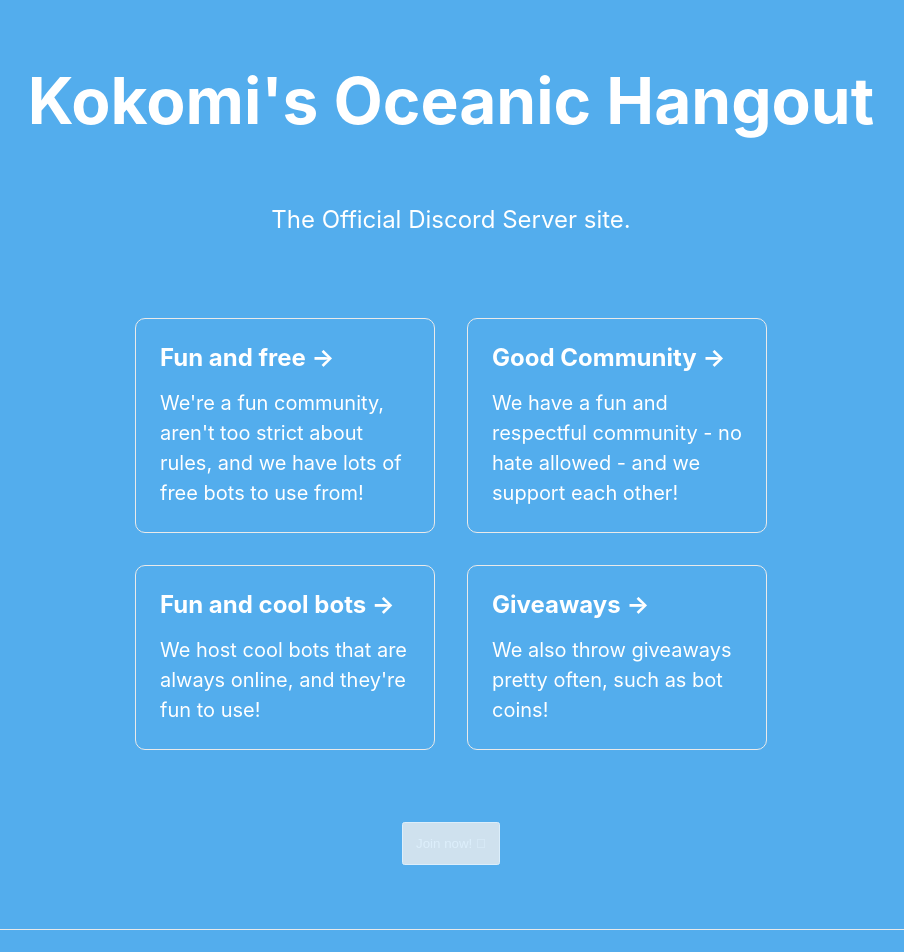
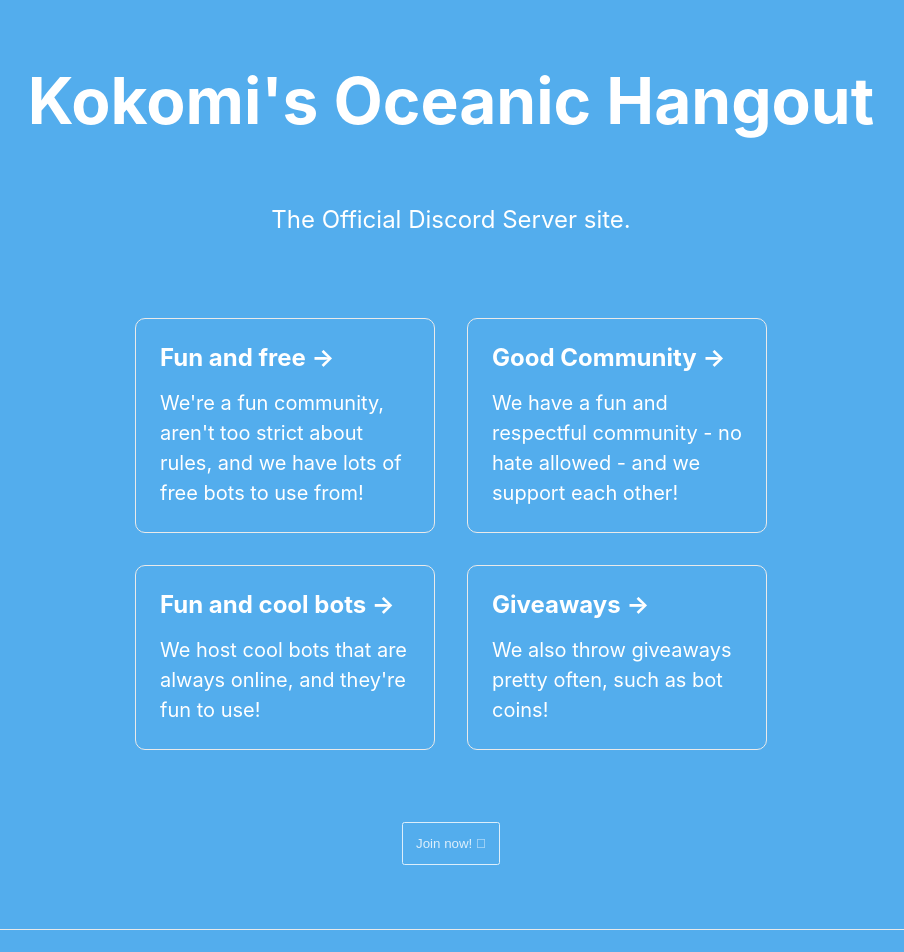
Before and after one commit to kokonut27/kokomis-hangout, a Next.js app: page / in a window 1280 px wide. Shown: the top 952 px of the page, without its empty margins (189-1093 px from the left). Built offline with nearby package versions, Linux system fonts and the light colour scheme.

Commit message:
Update Home.module.css

```diff
--- a/styles/Home.module.css
+++ b/styles/Home.module.css
@@ -107,6 +107,7 @@
 
 .button {
   color: #fff;
+  background: inherit;
   transition: 0.3s;
   border-radius: 2.5px;
   border: 1px solid #fff;
```
